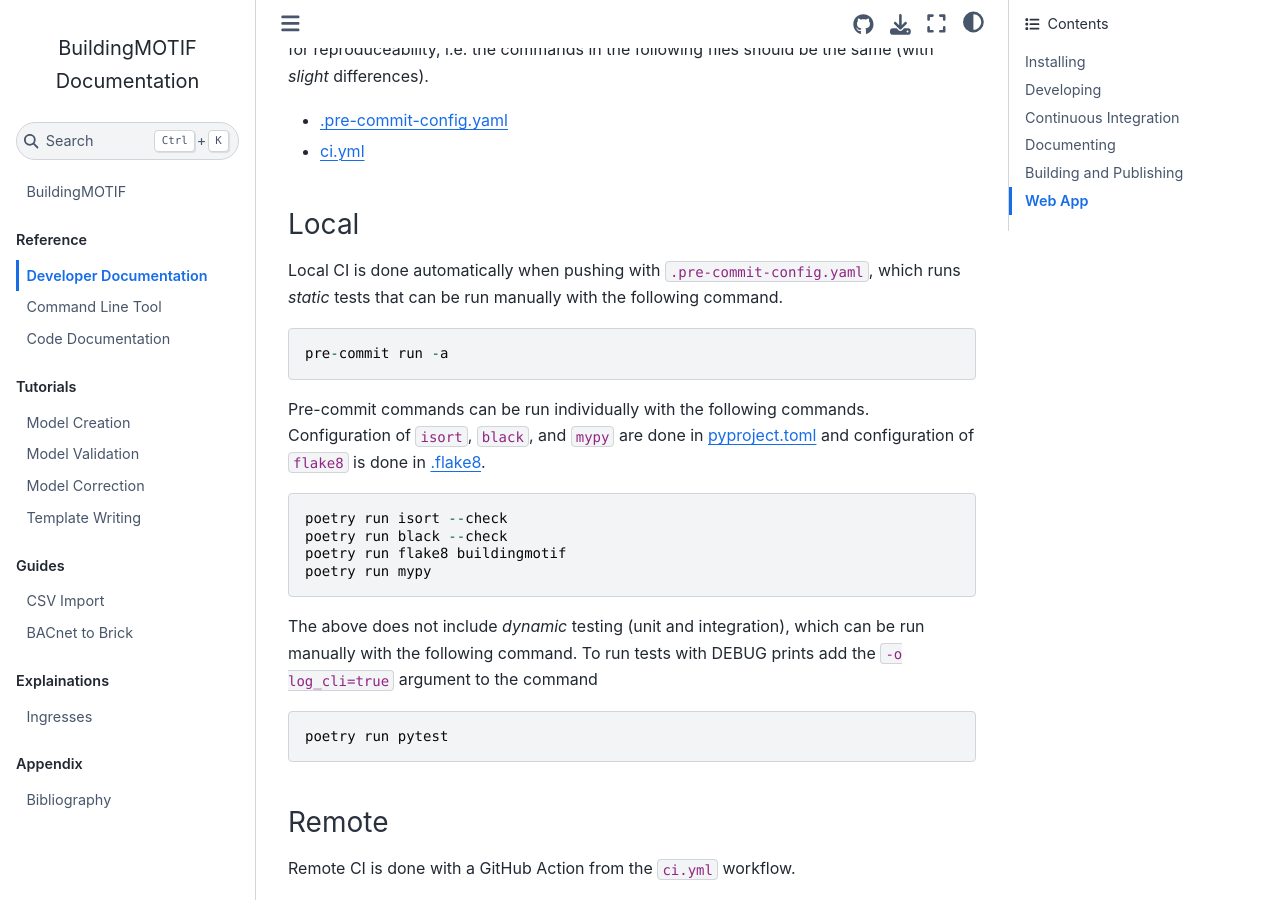
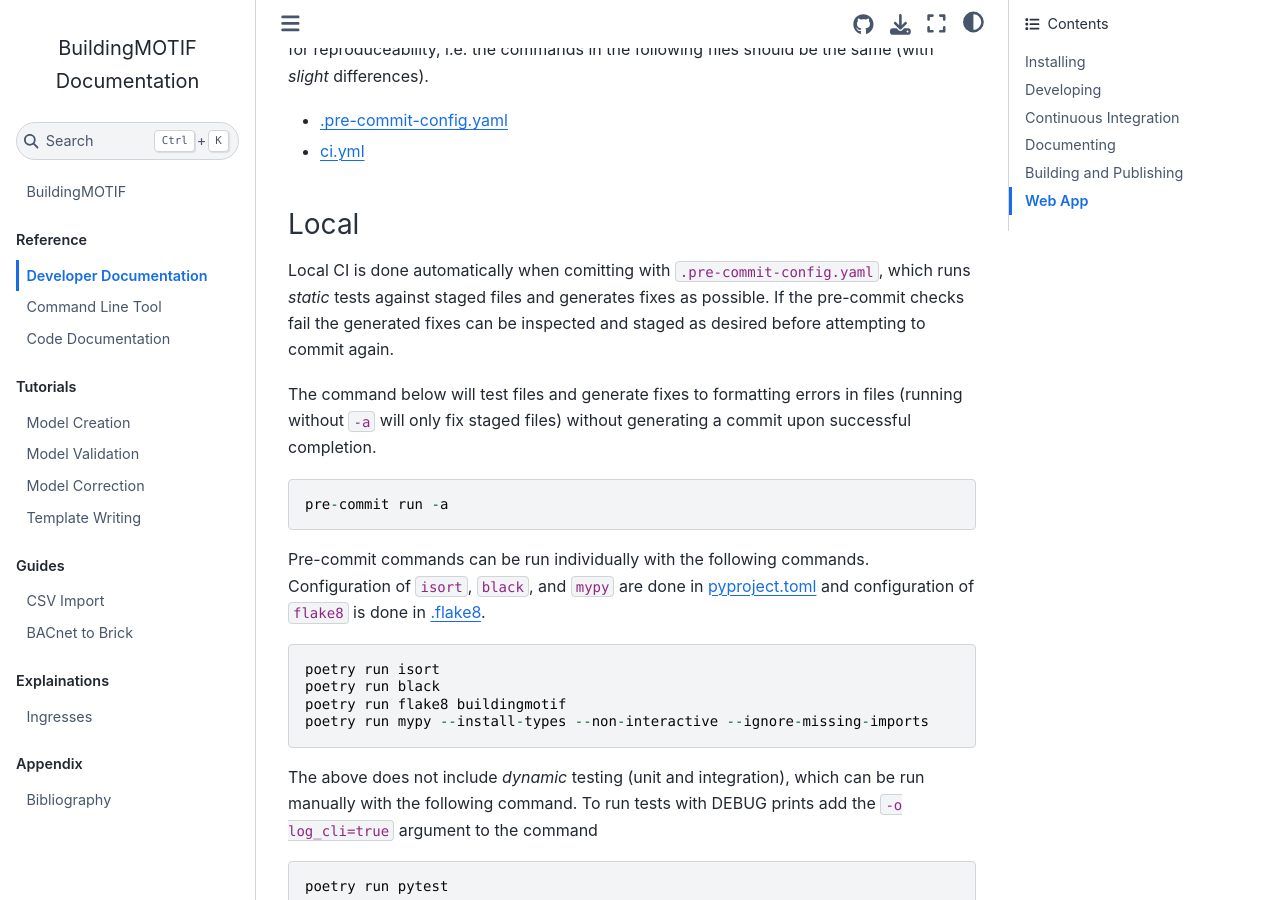
Before and after one commit to NREL/BuildingMOTIF, a Jupyter Book: the page built from docs/reference/developer_documentation.md, in a window 1280 px wide and 900 px high, scrolled down 1388 px. Built offline with Jupyter Book 1.0.4 settings and Sphinx 7.4.7 and the Sphinx Book theme 1.1.4, drawn with Linux system fonts in a browser that asks for light colours.

Commit message:
Remove --check flags from pre-commit config (#261)
* remove --check flags from pre-commit config

* update developer documentation

* clarify pre-commit documentation

````diff
--- a/docs/reference/developer_documentation.md
+++ b/docs/reference/developer_documentation.md
@@ -52,17 +52,20 @@ The CI process for developers' local clones and the remote repository should be
 
 ### Local
 
-Local CI is done automatically when pushing with `.pre-commit-config.yaml`, which runs *static* tests that can be run manually with the following command.
+Local CI is done automatically when comitting with `.pre-commit-config.yaml`, which runs *static* tests against staged files and generates fixes as possible. If the pre-commit checks fail the generated fixes can be inspected and staged as desired before attempting to commit again.
+
+
+The command below will test files and generate fixes to formatting errors in files (running without `-a` will only fix staged files) without generating a commit upon successful completion.
 ```
 pre-commit run -a
 ```
 
 Pre-commit commands can be run individually with the following commands. Configuration of `isort`, `black`, and `mypy` are done in [pyproject.toml](https://github.com/NREL/BuildingMOTIF/blob/develop/pyproject.toml) and configuration of `flake8` is done in [.flake8](https://github.com/NREL/BuildingMOTIF/blob/develop/.flake8).
 ```
-poetry run isort --check
-poetry run black --check
+poetry run isort
+poetry run black
 poetry run flake8 buildingmotif
-poetry run mypy
+poetry run mypy --install-types --non-interactive --ignore-missing-imports
 ```
 
 The above does not include *dynamic* testing (unit and integration), which can be run manually with the following command. To run tests with DEBUG prints add the `-o log_cli=true` argument to the command
````
Also changed, not shown: .pre-commit-config.yaml.
